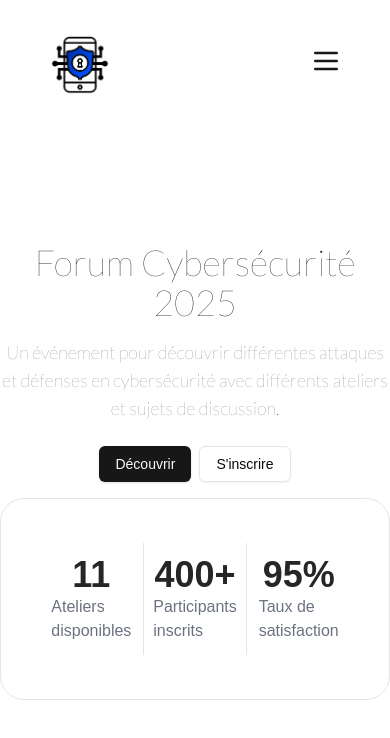
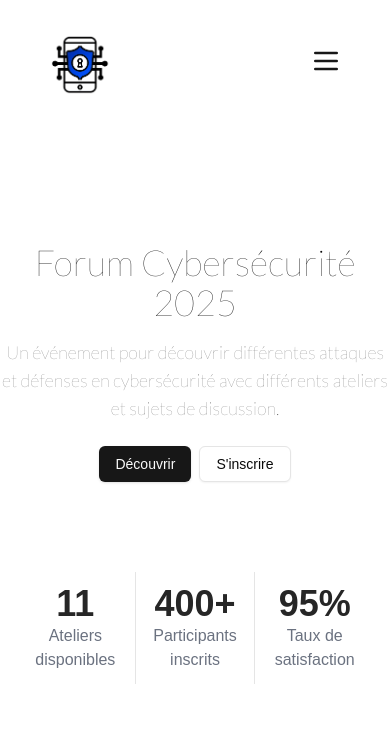
Before and after one commit to OmegazonCMoi/fcb25, a Next.js app: page / in a window 390 px wide. Shown: the top 738 px of the page. Built offline with nearby package versions, Linux system fonts and the light colour scheme.

Commit message:
Responsive

```diff
--- a/src/app/page.tsx
+++ b/src/app/page.tsx
@@ -65,18 +65,18 @@ export default function Home() {
           height={350}
         />
       </div>
-      <div className="flex absolute bottom-36 mx-auto justify-center items-center max-w-7xl w-full p-10 border rounded-3xl left-1/2 -translate-x-1/2">
-        <div className="flex w-1/3 flex-col items-center p-4">
+      <div className="flex absolute bottom-36 mx-auto justify-center items-center max-w-7xl w-full p-4 md:p-10 md:border rounded-3xl left-1/2 -translate-x-1/2">
+        <div className="flex w-1/3 flex-col items-center md:p-4 text-center">
           <span className="text-4xl font-bold text-neutral-800">11</span>
           <span className="text-base text-gray-500">Ateliers disponibles</span>
         </div>
         <Separator orientation="vertical" className="h-28" />
-        <div className="flex w-1/3 flex-col items-center p-4">
+        <div className="flex w-1/3 flex-col items-center md:p-4 text-center">
           <span className="text-4xl font-bold text-neutral-800">400+</span>
           <span className="text-base text-gray-500">Participants inscrits</span>
         </div>
         <Separator orientation="vertical" className="h-28" />
-        <div className="flex w-1/3 flex-col items-center p-4">
+        <div className="flex w-1/3 flex-col items-center md:p-4 text-center">
           <span className="text-4xl font-bold text-neutral-800">95%</span>
           <span className="text-base text-gray-500">Taux de satisfaction</span>
         </div>
```
